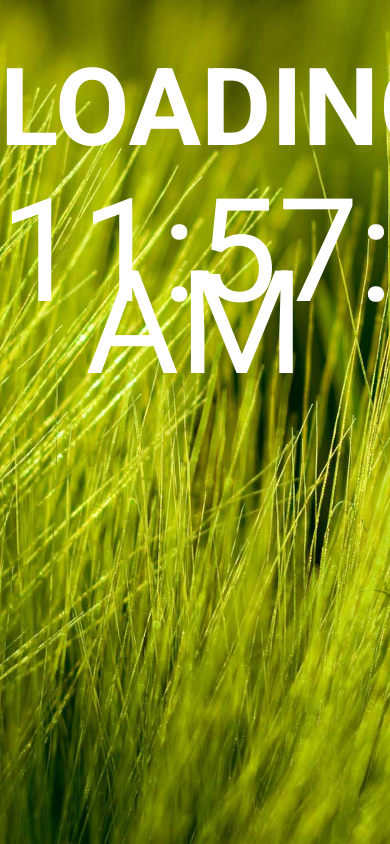
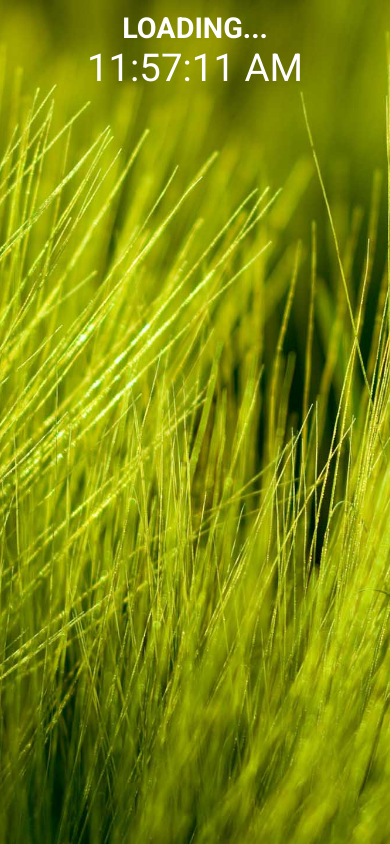
Before and after one commit to webdevbrian/Dashboard, a PHP site: page / in a window 390 px wide; the page is wider, and only the part inside the window is pictured. Run offline with PHP 8.4, Linux system fonts and the light colour scheme.

Commit message:
Version 1.2
Made text responsive depending on device's screen res

Signed-off-by: Brian Kinney <webdevbrian@gmail.com>

```diff
--- a/css/layouts.css
+++ b/css/layouts.css
@@ -1,16 +1,65 @@
 /* #Font sizes
 ================================================== */
 /* Large desktop */
-@media (min-width: 980px) { body { font-size:110%; line-height: 100%;} }
+@media (min-width: 980px) {
+  body {
+    font-size:100%;
+    line-height: 100%;
+  }
+}
 
 /* Portrait tablet to landscape and desktop */
-@media (min-width: 768px) and (max-width: 979px) { body { font-size:90%; line-height: 80%;} .navbar-fixed-top {margin-bottom: 0px;} }
+@media (min-width: 900px) and (max-height: 1009px) {
+  body {
+    font-size:90%;
+    line-height: 80%;
+  }
+}
 
 /* Landscape phone to portrait tablet */
-@media (max-width: 767px) , screen and (max-height: 700px) { body { font-size:60%; } }
+@media (max-width: 790px) , screen and (max-height: 770px) {
+  body {
+    font-size:60%;
+    line-height: 50%;
+  }
+}
 
-/* Landscape phones and down */
-@media (max-width: 480px) , screen and (max-height: 400px)  { body { font-size:40%; line-height: 30%; } }
+/* Landscape phones and down 1 */
+@media (max-width: 590px) , screen and (max-height: 600px)  {
+  body {
+    font-size:50%;
+    line-height: 40%;
+  }
+}
+
+/* Landscape phones and down 2 */
+@media (max-width: 520px) , screen and (max-height: 440px)  {
+  body {
+    font-size:45%;
+    line-height: 35%;
+  }
+}
+
+/* Landscape phones and down 3 */
+@media (max-width: 480px) , screen and (max-height: 400px)  {
+  body {
+    font-size:40%;
+    line-height: 30%;
+  }
+}
+
+/* Landscape phones and down 4 */
+@media (max-width: 450px) , screen and (max-height: 300px)  {
+  body {
+    font-size:20%;
+    line-height: 20%;
+  }
+}
 
 /* Really ... really small */
-@media (max-width: 400px) , screen and (max-height: 250px)  { body { font-size:20%; line-height: 20%; } }
+@media (max-width: 400px) , screen and (max-height: 250px)  {
+  body {
+    font-size:20%;
+    line-height: 20%;
+  }
+}
--- a/css/style.css
+++ b/css/style.css
@@ -7,7 +7,7 @@
 
 /* #Global Declarations
 ================================================== */
-body,html { font-family: 'Roboto', sans-serif; font-size: 12px; line-height: 14px; font-weight: 100; background: #FFF; }
+body,html { font-family: 'Roboto', sans-serif;  font-weight: 100; background: #FFF; }
 
 /* #Structure
 ================================================== */
```
